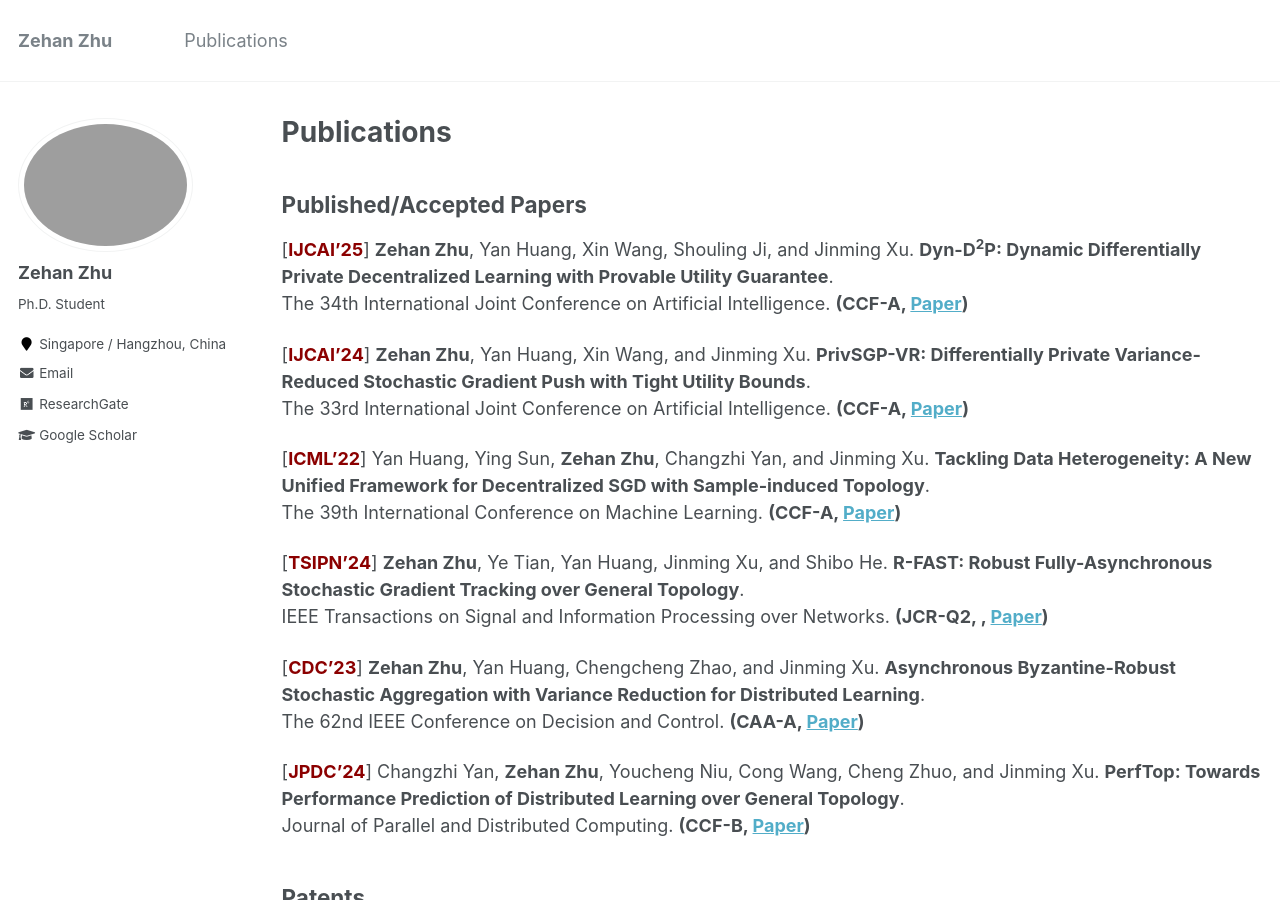
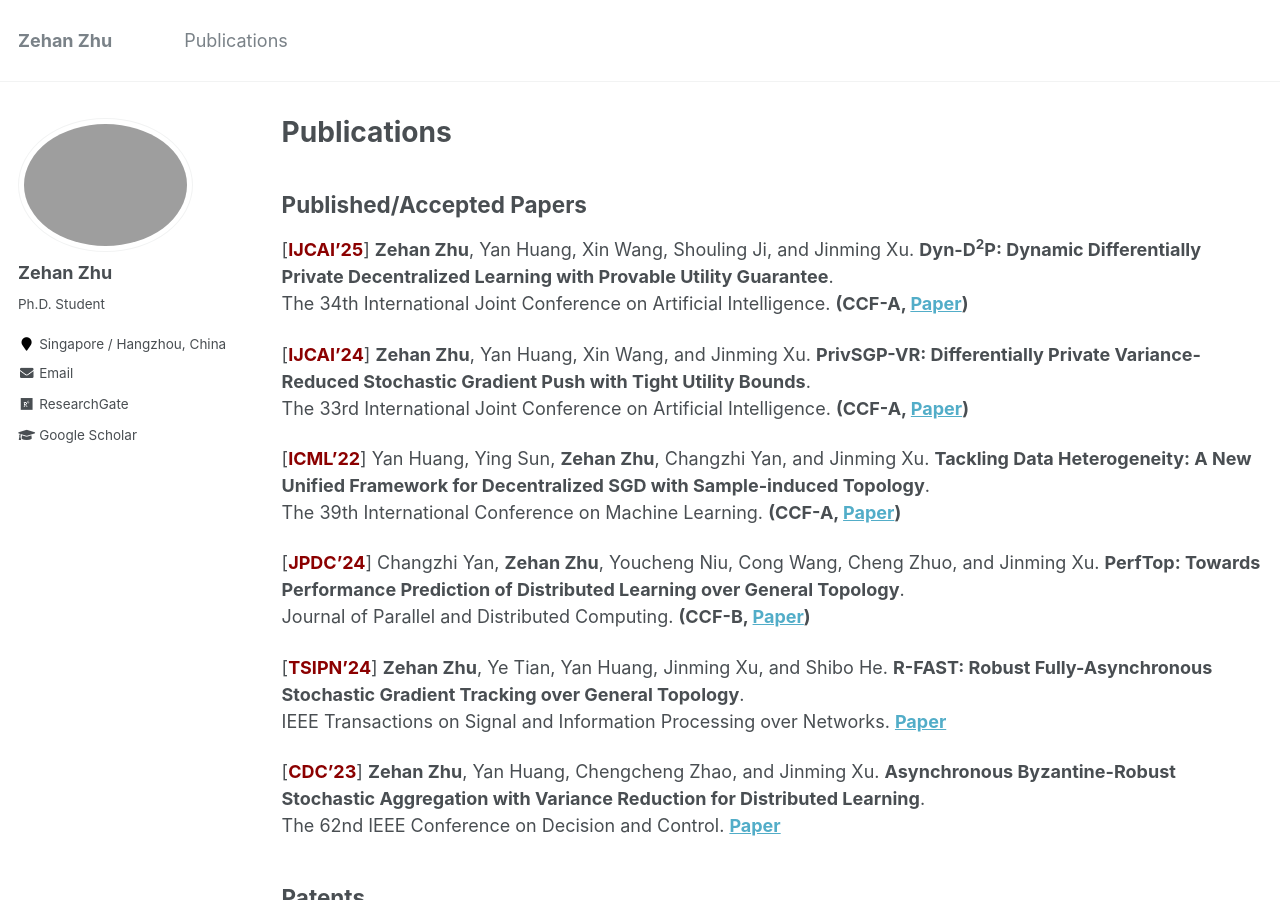
Before and after one commit to zehanzhu/zehanzhu.github.io, a Jekyll site: the page built from _pages/publications.md, in a window 1280 px wide and 900 px high. Built offline with Jekyll 4.4.1, drawn with Linux system fonts in a browser that asks for light colours.

Commit message:
Update publications.md

```diff
--- a/_pages/publications.md
+++ b/_pages/publications.md
@@ -20,14 +20,16 @@ The 33rd International Joint Conference on Artificial Intelligence. **(CCF-A, [P
 [**<span style="color:#8B0000">ICML'22</span>**] Yan Huang, Ying Sun, **Zehan Zhu**, Changzhi Yan, and Jinming Xu. **Tackling Data Heterogeneity: A New Unified Framework for Decentralized SGD with Sample-induced Topology**. <br>
 The 39th International Conference on Machine Learning. **(CCF-A, [Paper](https://proceedings.mlr.press/v162/huang22i.html))**
 
+[**<span style="color:#8B0000">JPDC'24</span>**] Changzhi Yan, **Zehan Zhu**, Youcheng Niu, Cong Wang, Cheng Zhuo, and Jinming Xu. **PerfTop: Towards Performance Prediction of Distributed Learning over General Topology**. <br>
+Journal of Parallel and Distributed Computing. **(CCF-B,  [Paper](https://www.sciencedirect.com/science/article/abs/pii/S0743731524000868))**
+
 [**<span style="color:#8B0000">TSIPN'24</span>**] **Zehan Zhu**, Ye Tian, Yan Huang, Jinming Xu, and Shibo He. **R-FAST: Robust Fully-Asynchronous Stochastic Gradient Tracking over General Topology**. <br>
-IEEE Transactions on Signal and Information Processing over Networks. **(JCR-Q2, , [Paper](https://ieeexplore.ieee.org/abstract/document/10660468))**
+IEEE Transactions on Signal and Information Processing over Networks. **[Paper](https://ieeexplore.ieee.org/abstract/document/10660468)**
 
 [**<span style="color:#8B0000">CDC'23</span>**] **Zehan Zhu**, Yan Huang, Chengcheng Zhao, and Jinming Xu. **Asynchronous Byzantine-Robust Stochastic Aggregation with Variance Reduction for Distributed Learning**. <br>
-The 62nd IEEE Conference on Decision and Control. **(CAA-A, [Paper](https://ieeexplore.ieee.org/abstract/document/10383346))**
+The 62nd IEEE Conference on Decision and Control. **[Paper](https://ieeexplore.ieee.org/abstract/document/10383346)**
 
-[**<span style="color:#8B0000">JPDC'24</span>**] Changzhi Yan, **Zehan Zhu**, Youcheng Niu, Cong Wang, Cheng Zhuo, and Jinming Xu. **PerfTop: Towards Performance Prediction of Distributed Learning over General Topology**. <br>
-Journal of Parallel and Distributed Computing. **(CCF-B,  [Paper](https://www.sciencedirect.com/science/article/abs/pii/S0743731524000868))**
+
 
 
 ## Patents
```
